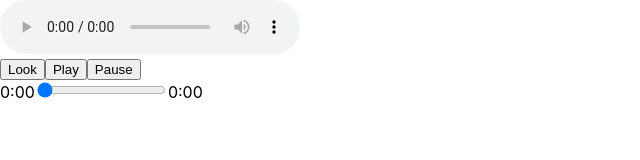
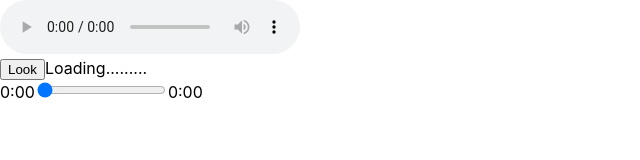
Before and after one commit to nateweis/Kahal_Chesed_Vemes_Frontend, a React (Create React App) app: page /testPath2 in a window 1280 px wide. Shown: the top 160 px of the page, without its empty margins (0-640 px from the left). Built offline with nearby package versions, Linux system fonts and the light colour scheme.

Commit message:
now prgres bar val adjusts current song time

```diff
--- a/src/testcode-components/audioPlayer.jsx
+++ b/src/testcode-components/audioPlayer.jsx
@@ -31,15 +31,17 @@ class audioPlayer extends Component{
      }
 
      handleProgressBar = (e) => {
-
+         let comp = (e.target.value * this.state.rawET) / 100
+         this.setState({rawCT : comp})
+         this.ref.current.currentTime = comp
      }
 
 
     look = () => {
-        // console.log(this.ref)
+        console.log(this.ref)
         // console.log(this.ref.current.currentTime)
         // console.log(this.ref.current.duration)
-        console.log(this.fmtMSS(this.ref.current.duration))
+       console.log(this.ref.current.play)
 
     }
 
@@ -55,8 +57,16 @@ class audioPlayer extends Component{
                 ></audio>
                 <div >
                     <button onClick={this.look}>Look</button>
-                    <button onClick={()=>this.ref.current.play()}>Play</button>
-                    <button onClick={()=> this.ref.current.pause()}>Pause</button>
+                    {
+                        this.state.rawET ?
+                        this.ref.current.paused ?
+                        <button onClick={()=>this.ref.current.play()}>Play</button> :
+                        <button onClick={()=> this.ref.current.pause()}>Pause</button>
+                        :
+                        "Loading........."
+                    }
+
+
                 </div>
 
                 <div className="progressb">
```
